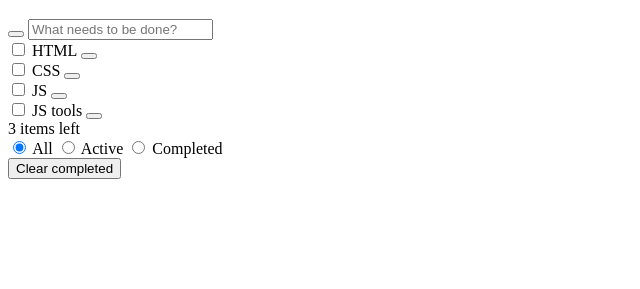
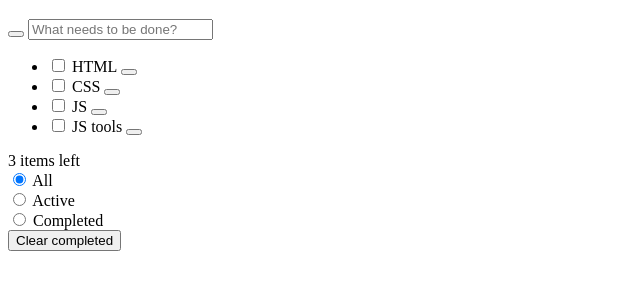
Before and after one commit to ok-technopolis-2020/Sachuk_Ilya, a plain HTML site: page index.html in a window 1280 px wide. Shown: the part 61-350 px from the top of the page, without its empty margins (0-640 px from the left). Drawn offline with Linux system fonts and the light colour scheme.

Commit message:
fixed mistake

```diff
--- a/index.html
+++ b/index.html
@@ -17,66 +17,64 @@
         <main class="main-panel">
 
             <section class="top-panel">
-                <div class="todo-add-action">
+                <div>
                     <button class="select-all-tasks" aria-label="select all tasks"></button>
                     <input type="text" placeholder="What needs to be done?" role="textbox" aria-label="add new task">
                 </div>
             </section>
 
             <section class="tasks-panel">
-                <div class="todo-list">
-                    <div>
-                        <label class="list-item">
-                            <input type="checkbox" aria-checked="true">
+                <ul class="todo-list">
+                    <li>
+                        <input type="checkbox">
                         <span class="checkmark">HTML</span>
-                            <button aria-label="task was added"></button>
-                        </label>
-                    </div>
+                        <button class="delete-btn" aria-label="task was deleted"></button>
+                    </li>
 
-                    <div>
-                        <label class="list-item">
-                            <input type="checkbox" aria-checked="true">
+                    <li>
+                        <input type="checkbox">
                         <span class="checkmark">CSS</span>
-                            <button aria-label="task was added"></button>
-                        </label>
-                    </div>
+                        <button class="delete-btn" aria-label="task was deleted"></button>
+                    </li>
 
-                    <div>
-                        <label class="list-item">
-                            <input type="checkbox" aria-checked="true">
+                    <li>
+                        <input type="checkbox">
                         <span class="checkmark">JS</span>
-                            <button aria-label="task was added"></button>
-                        </label>
-                    </div>
+                        <button class="delete-btn" aria-label="task was deleted"></button>
+                    </li>
 
-                    <div>
-                        <label class="list-item">
-                            <input type="checkbox" aria-checked="true">
+                    <li>
+                        <input type="checkbox">
                         <span class="checkmark">JS tools</span>
-                            <button aria-label="task was added"></button>
-                        </label>
-                    </div>
-                </div>
+                        <button class="delete-btn" aria-label="task was deleted"></button>
+                    </li>
+                </ul>
             </section>
 
             <section class="bottom-panel">
                 <div class="task-counter">
-                    <span class="checkmark">3 items left</span>
+                    <span>3 items left</span>
                 </div>
 
-                <div class="tabs">
-                    <input type="radio" id="all-id" checked="checked" aria-label="all tasks"/>
+                <div class="tabs" role="group">
+                    <div class="all-tab">
+                        <input type="radio" id="all-id" checked="checked" name="filter" aria-label="all tasks" value="All" />
                         <label for="all-id">All</label>
+                    </div>
 
-                    <input type="radio" id="active-id" aria-label="active tasks"/>
+                    <div class="active-tab">
+                        <input type="radio" id="active-id" name="filter" aria-label="active tasks"  value="Active" />
                         <label for="active-id">Active</label>
+                    </div>
 
-                    <input type="radio" id="completed-id" aria-label="competed tasks"/>
+                    <div class="completed-tab">
+                        <input type="radio" id="completed-id" name="filter" aria-label="completed tasks" value="Completed" />
                         <label for="completed-id">Completed</label>
                     </div>
+                </div>
 
-                <div class="complete-btn">
-                    <button id="clear-complete-btn" aria-label="clear completed">Clear completed</button>
+                <div>
+                    <button class="complete-btn" aria-label="clear completed">Clear completed</button>
                 </div>
             </section>
         </main>
```
Lines whose indentation alone changed are shown as unchanged.
